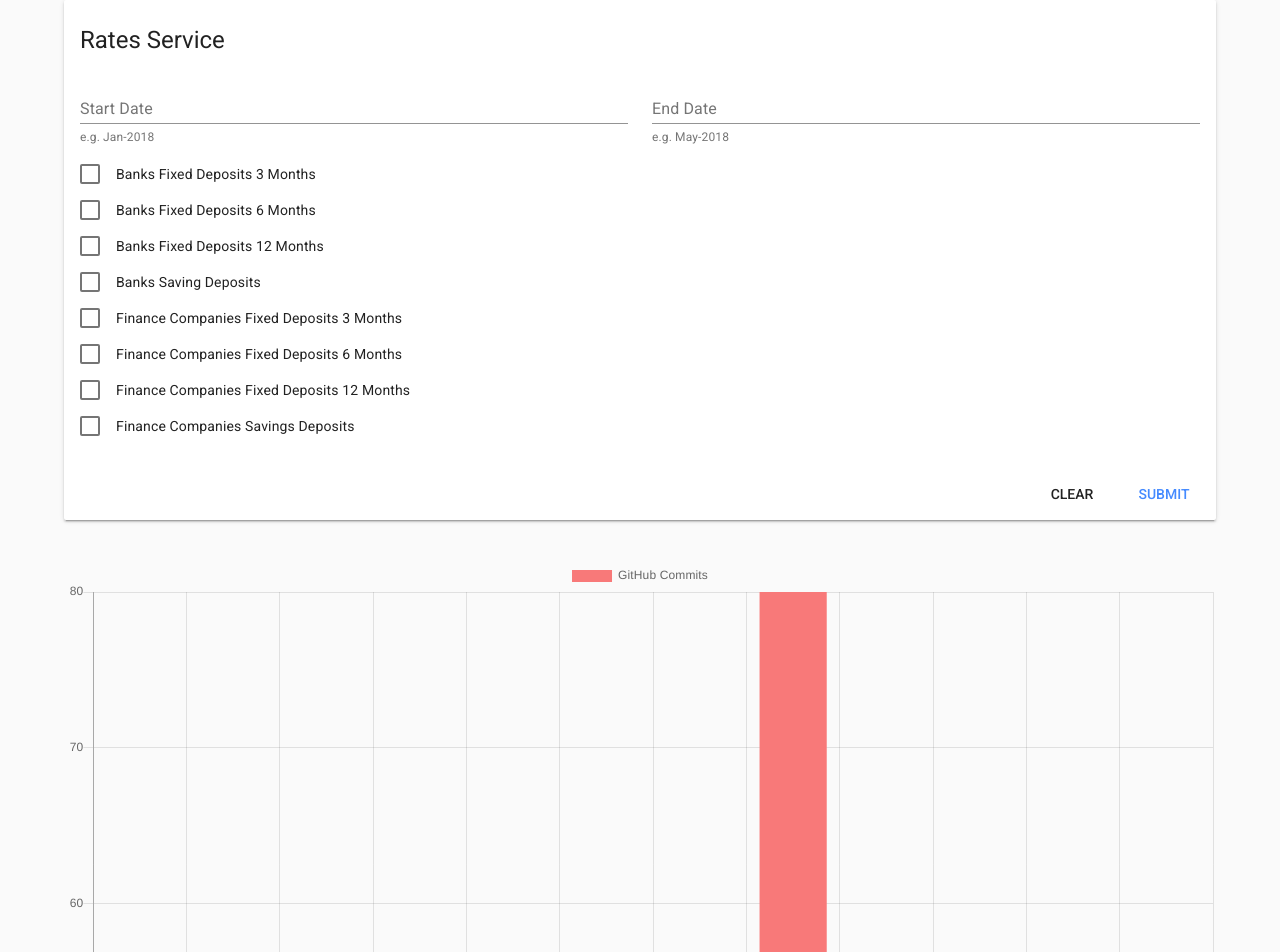
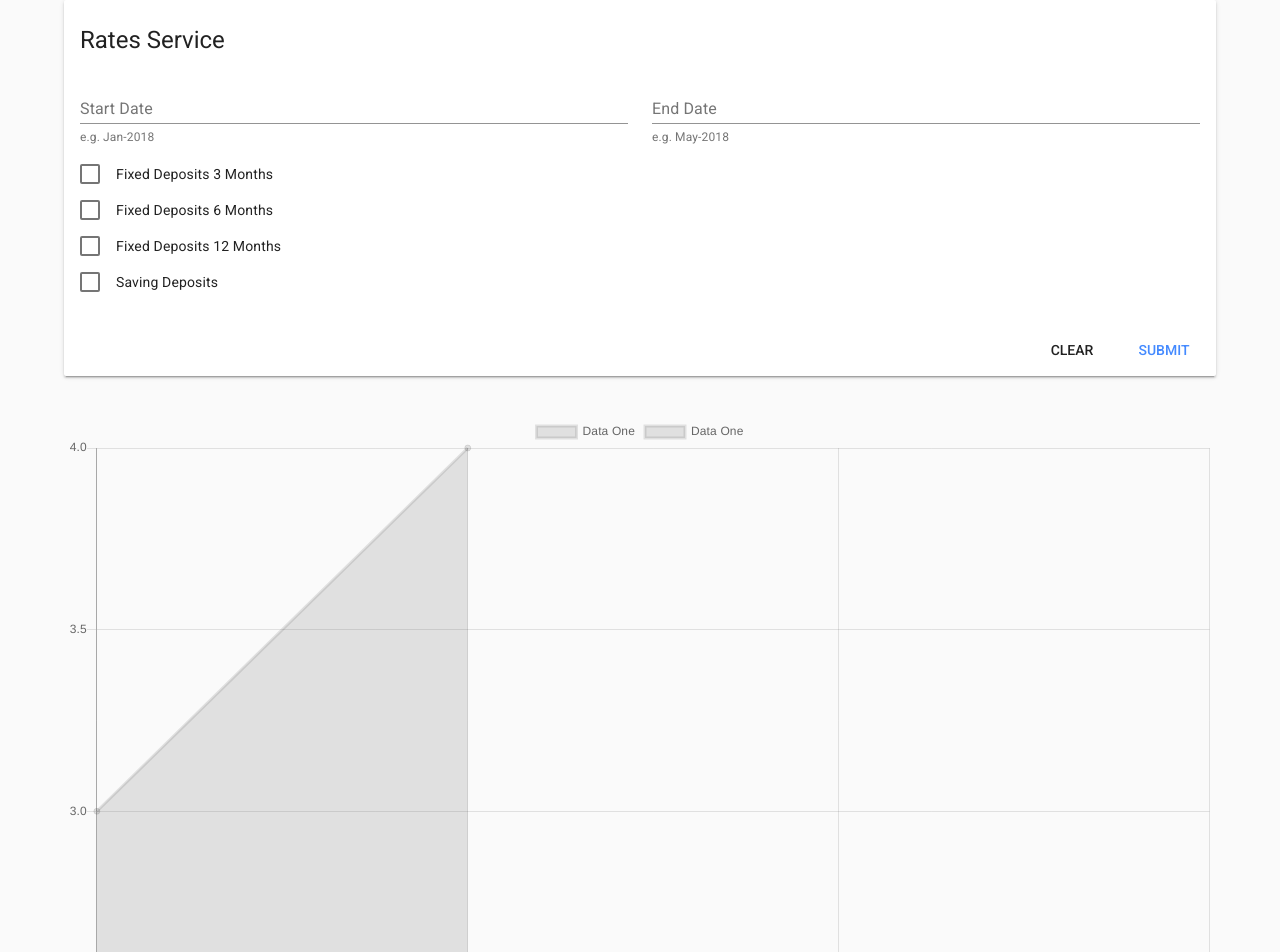
Before and after one commit to kenken17/govtech-test, a Vue app: page / in a window 1280 px wide. Shown: the top 952 px of the page. Built offline with nearby package versions, Linux system fonts and the light colour scheme.

Commit message:
Should compare the bank and fc by months.

```diff
--- a/src/components/Rate.vue
+++ b/src/components/Rate.vue
@@ -4,7 +4,7 @@
         <br />
         <RateTable />
         <br />
-        <RateChart />
+        <RateChart :chart-data="datacollection" />
     </div>
 </template>
 
@@ -13,6 +13,7 @@
 import RateForm from '@/components/RateForm.vue';
 import RateTable from '@/components/RateTable.vue';
 import RateChart from '@/components/RateChart';
+import { mapGetters } from 'vuex';
 
 export default {
     name: 'Rate',
@@ -20,6 +21,25 @@ export default {
         RateForm,
         RateTable,
         RateChart
+    },
+    computed: {
+        ...mapGetters('rateModule', [
+            'ratesRecords'
+        ]),
+        datacollection() {
+            return {
+                labels: [1, 2, 3, 4],
+                datasets: [
+                    {
+                        label: 'Data One',
+                        data: [1, 2]
+                    }, {
+                        label: 'Data One',
+                        data: [3, 4]
+                    }
+                ]
+            };
+        }
     }
 };
 </script>
--- a/src/components/RateChart.js
+++ b/src/components/RateChart.js
@@ -1,18 +1,28 @@
-import { Bar } from 'vue-chartjs';
+import { Line, mixins } from 'vue-chartjs';
+import { mapGetters } from 'vuex';
+
+const { reactiveProp } = mixins;
 
 export default {
-    extends: Bar,
+    extends: Line,
+    mixins: [reactiveProp],
+    computed: {
+        ...mapGetters('rateModule', [
+            'ratesRecords',
+            'selected'
+        ])
+    },
     mounted() {
-    // Overwriting base render method with actual data.
-        this.renderChart({
-            labels: ['January', 'February', 'March', 'April', 'May', 'June', 'July', 'August', 'September', 'October', 'November', 'December'],
-            datasets: [
-                {
-                    label: 'GitHub Commits',
-                    backgroundColor: '#f87979',
-                    data: [40, 20, 12, 39, 10, 40, 39, 80, 40, 20, 12, 11]
-                }
-            ]
-        });
+        this.renderChart(this.chartData, this.options);
+        // this.renderChart({
+        //     labels: ['January', 'February', 'March', 'April', 'May', 'June', 'July', 'August', 'September', 'October', 'November', 'December'],
+        //     datasets: [
+        //         {
+        //             label: 'xxx',
+        //             backgroundColor: '#f87979',
+        //             data: [40, 20, 12, 39, 10, 40, 39, 80, 40, 20, 12, 11]
+        //         }
+        //     ]
+        // });
     }
 };
--- a/src/components/RateForm.vue
+++ b/src/components/RateForm.vue
@@ -26,14 +26,10 @@
                     </div>
                 </div>
 
-                <md-checkbox v-model="formData.selections" name="selections" value="banks_fixed_deposits_3m" :disabled="sending" v-validate="'atLeastOne'">Banks Fixed Deposits 3 Months</md-checkbox>
-                <md-checkbox v-model="formData.selections" name="selections" value="banks_fixed_deposits_6m" :disabled="sending">Banks Fixed Deposits 6 Months</md-checkbox>
-                <md-checkbox v-model="formData.selections" name="selections" value="banks_fixed_deposits_12m" :disabled="sending">Banks Fixed Deposits 12 Months</md-checkbox>
-                <md-checkbox v-model="formData.selections" name="selections" value="banks_savings_deposits" :disabled="sending">Banks Saving Deposits</md-checkbox>
-                <md-checkbox v-model="formData.selections" name="selections" value="fc_fixed_deposits_3m" :disabled="sending">Finance Companies Fixed Deposits 3 Months</md-checkbox>
-                <md-checkbox v-model="formData.selections" name="selections" value="fc_fixed_deposits_6m" :disabled="sending">Finance Companies Fixed Deposits 6 Months</md-checkbox>
-                <md-checkbox v-model="formData.selections" name="selections" value="fc_fixed_deposits_12m" :disabled="sending">Finance Companies Fixed Deposits 12 Months</md-checkbox>
-                <md-checkbox v-model="formData.selections" name="selections" value="fc_savings_deposits" :disabled="sending">Finance Companies Savings Deposits</md-checkbox>
+                <md-checkbox v-model="formData.selections" name="selections" value="fixed_deposits_3m" :disabled="sending" v-validate="'atLeastOne'">Fixed Deposits 3 Months</md-checkbox>
+                <md-checkbox v-model="formData.selections" name="selections" value="fixed_deposits_6m" :disabled="sending">Fixed Deposits 6 Months</md-checkbox>
+                <md-checkbox v-model="formData.selections" name="selections" value="fixed_deposits_12m" :disabled="sending">Fixed Deposits 12 Months</md-checkbox>
+                <md-checkbox v-model="formData.selections" name="selections" value="savings_deposits" :disabled="sending">Saving Deposits</md-checkbox>
                 <span class="warn md-caption" v-if="errors.has('selections')">{{ errors.first('selections') }}</span>
             </md-card-content>
 
--- a/src/components/RateTable.vue
+++ b/src/components/RateTable.vue
@@ -9,12 +9,12 @@
             <md-table-row slot="md-table-row" slot-scope="{item}">
                 <md-table-cell md-label="Period">{{item.end_of_month | dateFormat}}</md-table-cell>
                 <md-table-cell md-label="Banks FD 3 mos." v-if="selected.indexOf('banks_fixed_deposits_3m') > -1">{{item.banks_fixed_deposits_3m || '-'}}</md-table-cell>
+                <md-table-cell md-label="Finance Companies FD 3 mos." v-if="selected.indexOf('fc_fixed_deposits_3m') > -1">{{item.fc_fixed_deposits_3m || '-'}}</md-table-cell>
                 <md-table-cell md-label="Banks FD 6 mos." v-if="selected.indexOf('banks_fixed_deposits_6m') > -1">{{item.banks_fixed_deposits_6m || '-'}}</md-table-cell>
+                <md-table-cell md-label="Finance Companies FD 6 mos." v-if="selected.indexOf('fc_fixed_deposits_6m') > -1">{{item.fc_fixed_deposits_6m || '-'}}</md-table-cell>
                 <md-table-cell md-label="Banks FD 12 mos." v-if="selected.indexOf('banks_fixed_deposits_12m') > -1">{{item.banks_fixed_deposits_12m || '-'}}</md-table-cell>
+                <md-table-cell md-label="Finance Companies FD 12 mos." v-if="selected.indexOf('fc_fixed_deposits_12m') > -1">{{item.fc_fixed_deposits_12m || '-'}}</md-table-cell>
                 <md-table-cell md-label="Banks SD" v-if="selected.indexOf('banks_savings_deposits') > -1">{{item.banks_savings_deposits || '-'}}</md-table-cell>
-                <md-table-cell md-label="Finance Companies FD 3 mos." v-if="selected.indexOf('fc_fixed_deposits_3m') > -1">{{item.fc_fixed_deposits_3m || '-'}}</md-table-cell>
-                <md-table-cell md-label="Finance Companies FD 6 mos." v-if="selected.indexOf('fc_fixed_deposits_6m') > -1">{{item.fc_fixed_deposits_6m || '-'}}</md-table-cell>
-                <md-table-cell md-label="Finance Companies FD 12 mos." v-if="selected.indexOf('fc_fixed_deposits_12m') > -1">{{item.fc_fixed_deposits_12m || '-'}}</md-table-cell>
                 <md-table-cell md-label="Finance Companies SD" v-if="selected.indexOf('fc_savings_deposits') > -1">{{item.fc_savings_deposits || '-'}}</md-table-cell>
             </md-table-row>
         </md-table>
--- a/src/main.js
+++ b/src/main.js
@@ -13,7 +13,9 @@ import './registerServiceWorker';
 Vue.config.productionTip = false;
 
 Vue.use(VueMaterial);
-Vue.use(VeeValidate);
+Vue.use(VeeValidate, {
+    events: ''
+});
 Vue.use(VueCharts);
 
 new Vue({
--- a/src/store/modules/rateModule.js
+++ b/src/store/modules/rateModule.js
@@ -33,14 +33,22 @@ const rateModule = {
             commit('clearRatesResult');
         },
         getMonthlyRates({ commit }, payload) {
-            const dataStr = `between[end_of_month]=${payload.startDateStr},${payload.endDateStr}&fields=end_of_month,${payload.selections.join(',')}`;
+            const selections = [];
+
+            // Get both the banks and fc
+            payload.selections.forEach((item) => {
+                selections.push(`banks_${item}`);
+                selections.push(`fc_${item}`);
+            });
+
+            const dataStr = `between[end_of_month]=${payload.startDateStr},${payload.endDateStr}&fields=end_of_month,${selections.join(',')}`;
 
             return rateService
                 .getMonthlyRates(dataStr)
                 .then((res) => {
                     if (!res.data.result) return httpErrorHelper.handleNoData();
 
-                    commit('setSelected', payload.selections);
+                    commit('setSelected', selections);
                     commit('setRatesResult', res.data.result);
 
                     return res.data.result;
```
